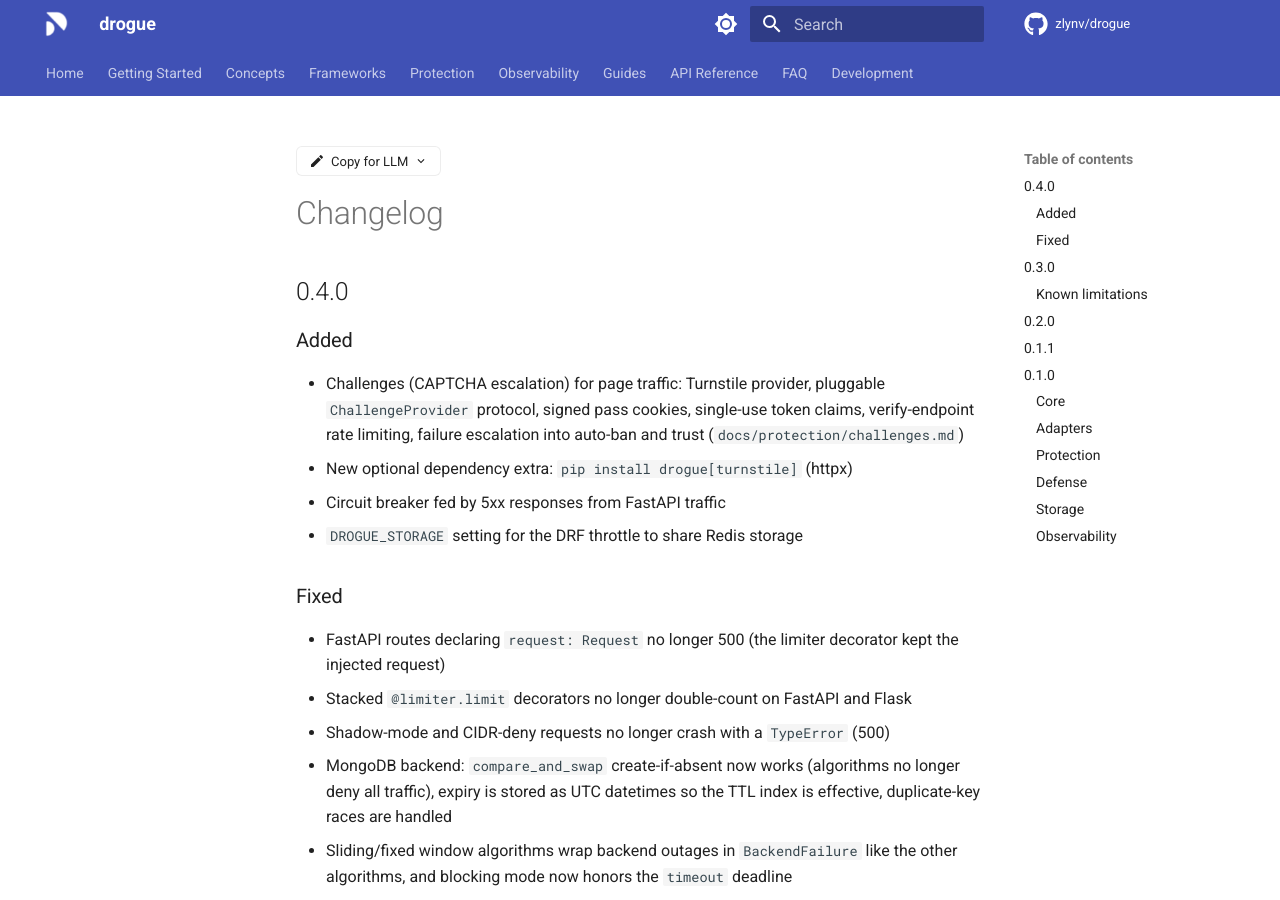
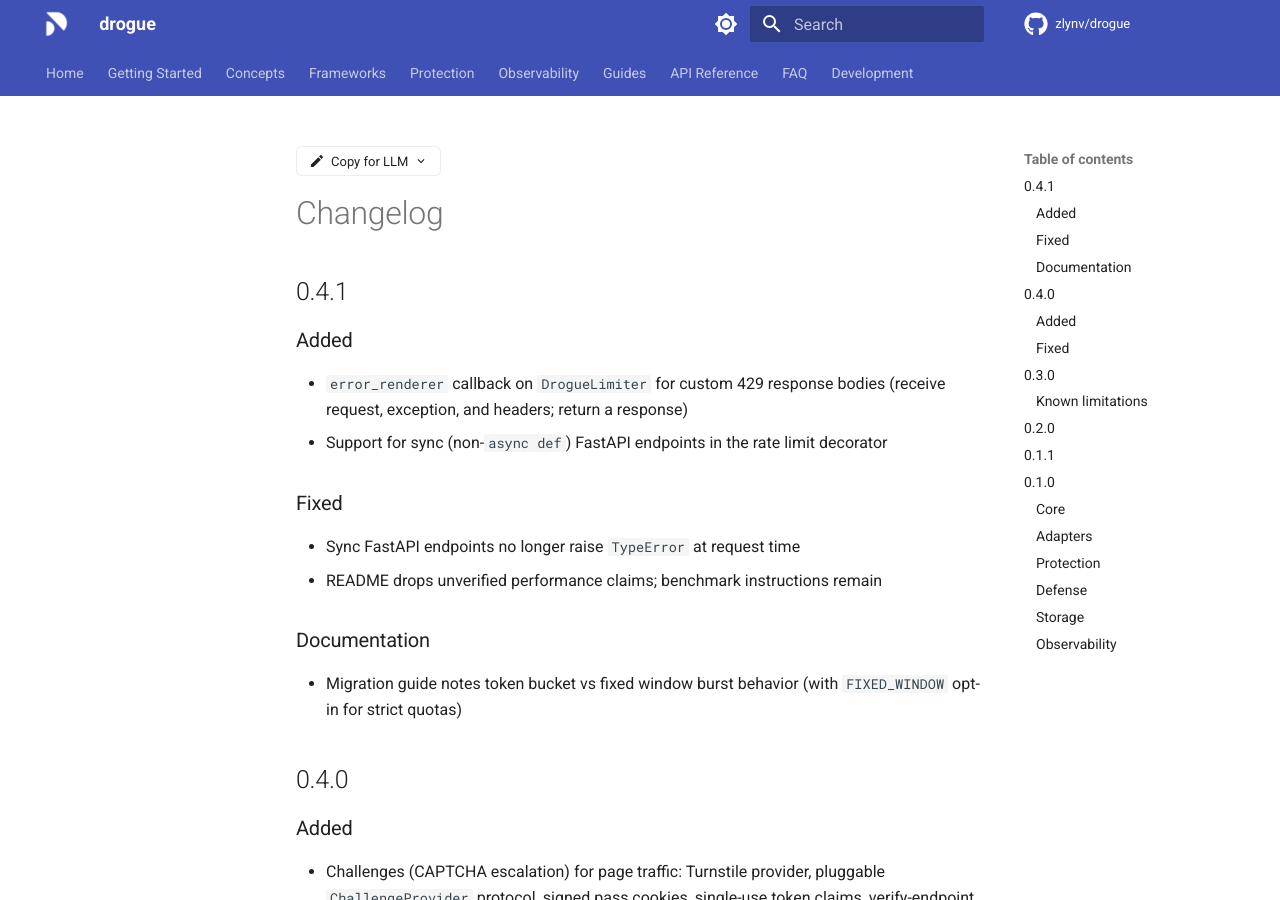
Before and after one commit to zlynv/drogue, an MkDocs documentation site: the page built from docs/changelog.md, in a window 1280 px wide and 900 px high. Built offline with MkDocs 1.6.1 and Material for MkDocs 9.7.7, drawn with Linux system fonts in a browser that asks for light colours; comment, search, counter and statistics services are not loaded.

Commit message:
release: 0.4.1 - sync endpoint support, error_renderer hook, honest README

```diff
--- a/docs/changelog.md
+++ b/docs/changelog.md
@@ -1,4 +1,20 @@
 # Changelog
+
+## 0.4.1
+
+### Added
+
+- `error_renderer` callback on `DrogueLimiter` for custom 429 response bodies (receive request, exception, and headers; return a response)
+- Support for sync (non-`async def`) FastAPI endpoints in the rate limit decorator
+
+### Fixed
+
+- Sync FastAPI endpoints no longer raise `TypeError` at request time
+- README drops unverified performance claims; benchmark instructions remain
+
+### Documentation
+
+- Migration guide notes token bucket vs fixed window burst behavior (with `FIXED_WINDOW` opt-in for strict quotas)
 
 ## 0.4.0
 
--- a/pyproject.toml
+++ b/pyproject.toml
@@ -4,7 +4,7 @@ build-backend = "hatchling.build"
 
 [project]
 name = "drogue"
-version = "0.4.0"
+version = "0.4.1"
 description = "Modern rate limiting and application-layer protection for Python"
 readme = "README.md"
 license = "MIT"
--- a/src/drogue/__init__.py
+++ b/src/drogue/__init__.py
@@ -42,7 +42,7 @@ from drogue.core.identity import (
 from drogue.core.rules.rule import AlgorithmType, RateLimitRule, parse_rule_string
 from drogue.core.storage.memory import MemoryStorage
 
-__version__ = "0.4.0"
+__version__ = "0.4.1"
 
 __all__ = [
     # Core
```
Also changed, not shown: README.md (+1 -1 lines), docs/development/changelog.md (+12 -0 lines).
